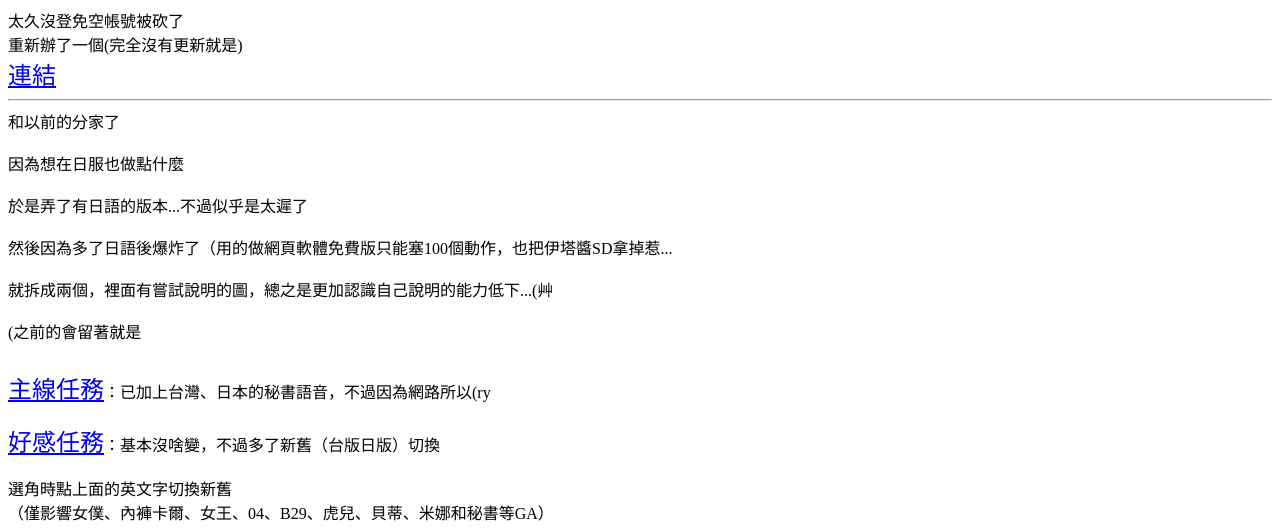
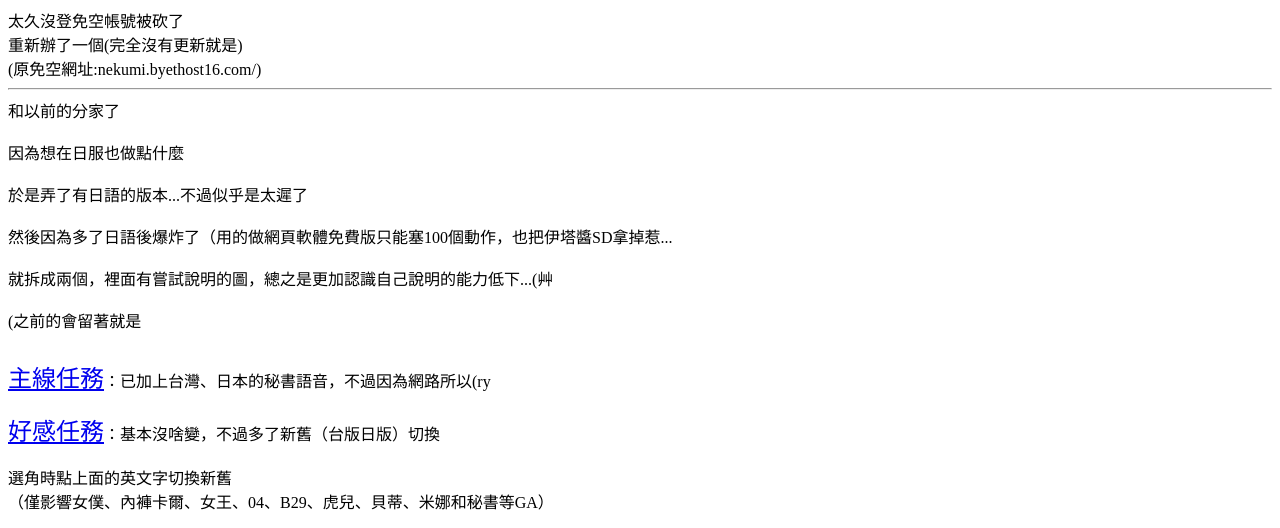
Before and after one commit to nekumi-fju/gaw.github.io, a plain HTML site: page index.html in a window 1280 px wide. Shown: the top 528 px of the page. Drawn offline with Linux system fonts and the light colour scheme.

Commit message:
Update index.html

```diff
--- a/index.html
+++ b/index.html
@@ -1,10 +1,6 @@
 <div>太久沒登免空帳號被砍了</div>
 <div>重新辦了一個(完全沒有更新就是)</div>
-<div>
-  <font size="5"
-       ><a href="https://nekumi-fju.github.io/gaw.github.io/" target="_blank">連結</a>
-  </font>
-</div>
+<div>(原免空網址:nekumi.byethost16.com/)</div>
 <div><hr></div>
 <div>和以前的分家了</div>
 <div><br></div>
```
